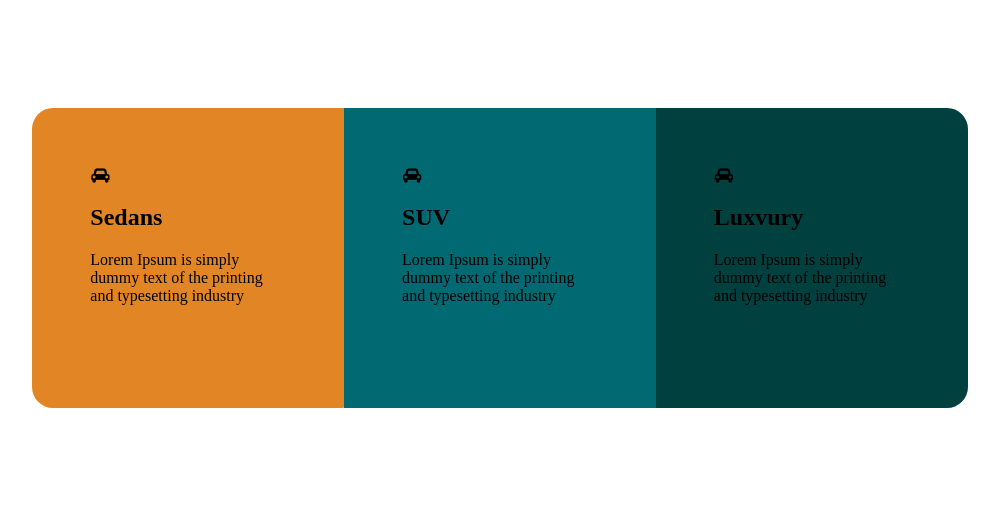
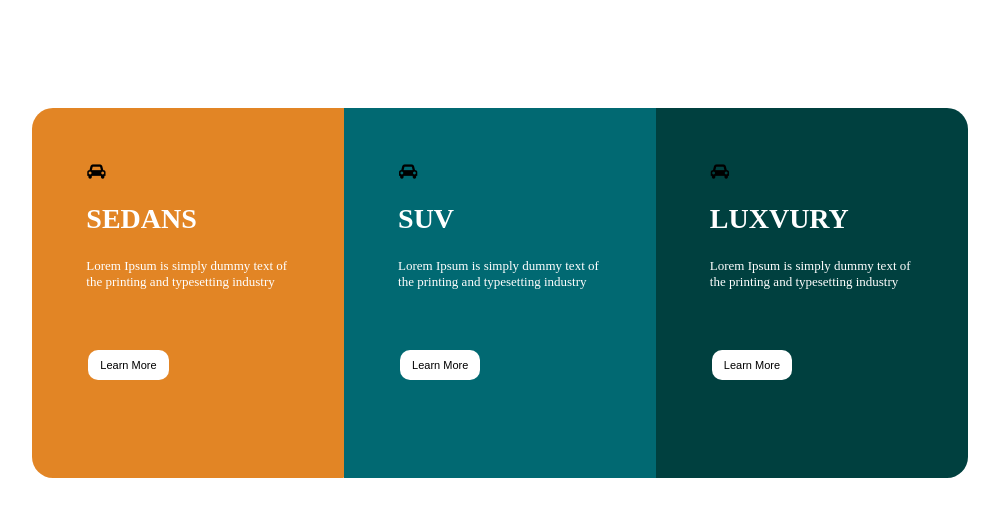
Before and after one commit to awsafAli/assgemt28part2, a plain HTML site: page index.html in a window 1280 px wide. Shown: the whole page, without its empty margins (140-1139 px from the left). Drawn offline with Linux system fonts and the light colour scheme.

Commit message:
second update
second update

```diff
--- a/index.html
+++ b/index.html
@@ -1,3 +1,4 @@
+
 <!DOCTYPE html>
 <html>
 <head>
@@ -10,11 +11,10 @@
 
 /* Create three equal columns that floats next to each other */
 .column {
-  float: left;
-  width: 33.33%;
-  padding: 10px;
-
-  height: 300px; /* Should be removed. Only for demonstration */
+    float: left;
+    width: 33.33%;
+    padding: 6px;
+    height: 370px;
 }
 
 /* Clear floats after the columns */
@@ -37,6 +37,34 @@
     /* height: 207px; */
 	padding-top: 100px;
 }
+h2,p{
+color:white;
+}
+
+.button {
+    background-color: white;
+    border: none;
+    color: black;
+    padding: 9px 12px;
+    text-align: center;
+    text-decoration: none;
+    display: inline-block;
+    font-size: 11px;
+    margin: 4px 2px;
+    cursor: pointer;
+    border-radius: 10px;
+}
+
+p {
+    font-size: 13px;
+    padding-bottom: 43px;
+}
+
+
+h2 {
+    font-size: 28px;
+    text-transform: uppercase;
+}
 </style>
 </head>
 <body>
@@ -52,6 +80,7 @@
      <div class="column1" >
 	<h2 >Sedans</h2>
     <p>Lorem Ipsum is simply dummy text of the printing and typesetting industry</p>
+	<input type="button" class="button" value="Learn More">
 	</div>
   </div>
   <div class="column" style="background-color:rgb(1,105,114);">
@@ -62,6 +91,7 @@
 	 <div class="column1" >
    <h2>SUV</h2>
     <p>Lorem Ipsum is simply dummy text of the printing and typesetting industry</p>
+	<input type="button" class="button" value="Learn More">
 	</div>
   </div>
   <div class="column" style="background-color:rgb(0,64,63);border-radius: 0px 21px 21px 0px;">
@@ -72,6 +102,7 @@
  <div class="column1" >
    <h2>Luxvury</h2>
     <p>Lorem Ipsum is simply dummy text of the printing and typesetting industry</p>
+	<input type="button" class="button" value="Learn More">
 	</div>
   </div>
 </div>
```
